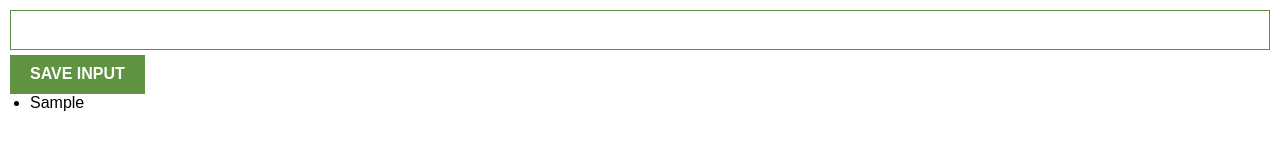
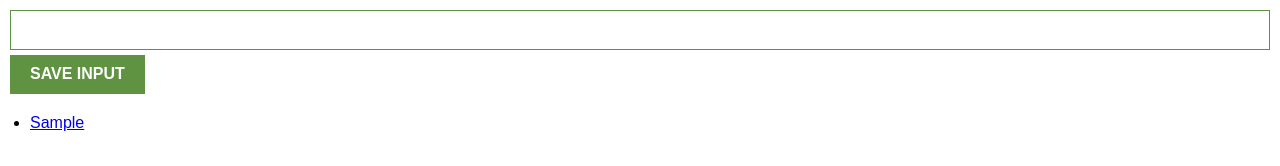
Before and after one commit to tomascarignano98/ChromeExtension, a plain HTML site: page index.html in a window 1280 px wide. Both pictures are taken after typing "Sample" into the empty fields and a click on the button "SAVE INPUT". Drawn offline with nearby package versions, Linux system fonts and the light colour scheme.

Commit message:
Wrapped each list item with an  <a> element.
I could have just written this:
ulEl.innerHTML += `
    <li>
        <a target='_blank' href='${lead}'>
            ${lead}
        </a>
    </li>
`
but this would leave the site vulnerable to XSS attacks.

```diff
--- a/index.css
+++ b/index.css
@@ -29,3 +29,7 @@ button {
 li {
   margin-left: 20px;
 }
+
+ul {
+  margin-top: 20px;
+}
--- a/index.js
+++ b/index.js
@@ -12,7 +12,13 @@ inputBtn.addEventListener("click", function () {
 });
 
 function renderLeads() {
+  const lead = myLeads[myLeads.length - 1];
   const li = document.createElement("li");
-  li.textContent = myLeads[myLeads.length - 1];
+  const a = document.createElement("a");
+
+  a.href = lead;
+  a.target = "_blank";
+  a.textContent = lead;
+  li.append(a);
   ulEl.append(li);
 }
```
